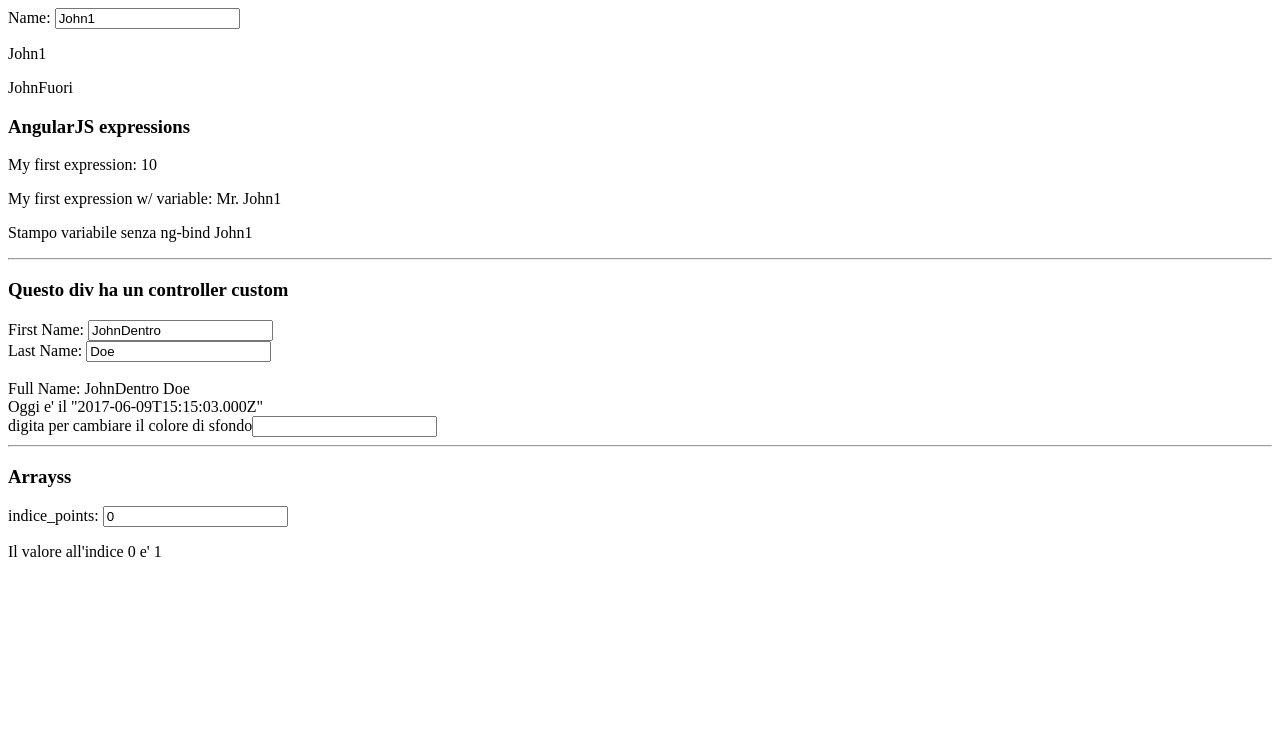
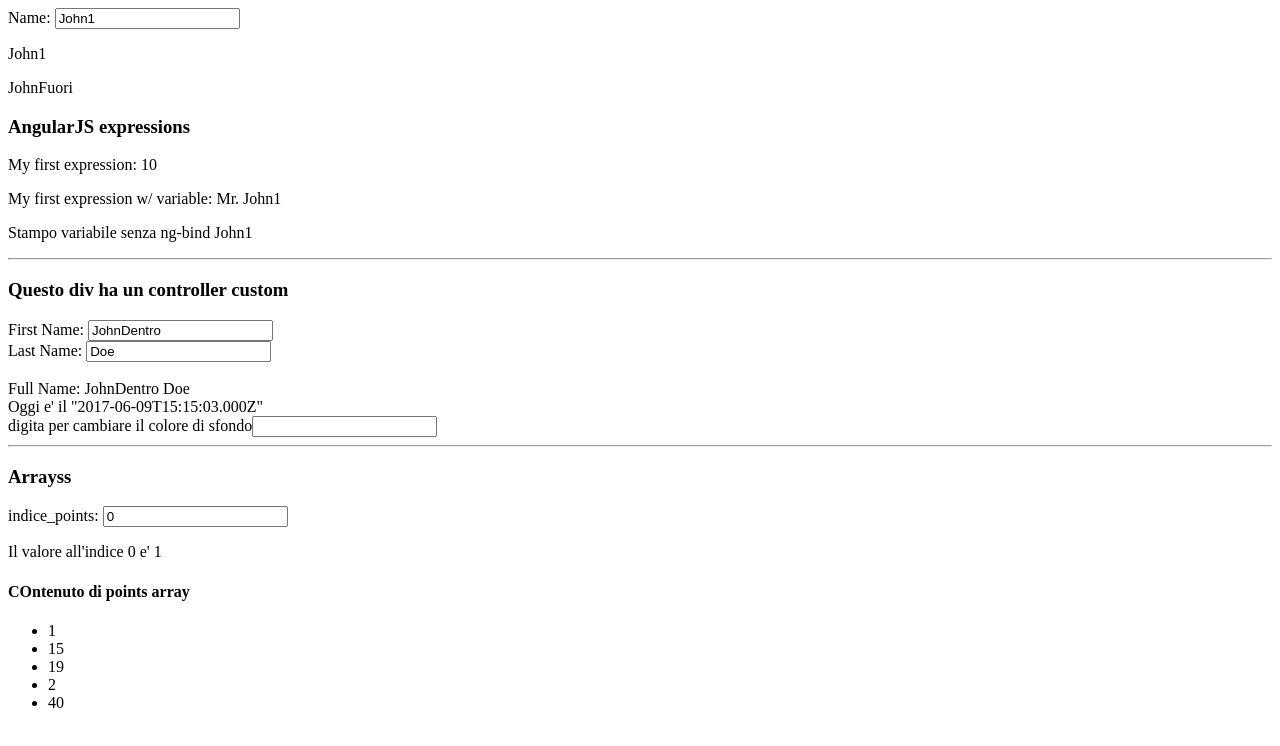
Before and after one commit to TheJoin95/giovanisi-web-based-gobetti-volta, a plain HTML site: page 09-06-2017/index.html in a window 1280 px wide. Drawn offline with Linux system fonts and the light colour scheme.

Commit message:
09-06-2017 - ng-repeat

```diff
--- a/09-06-2017/index.html
+++ b/09-06-2017/index.html
@@ -28,6 +28,12 @@
     <h3>Arrayss</h3>
     indice_points: <input type="number" ng-model="indice_points"><br>
     <p>Il valore all'indice {{indice_points}} e' {{ points[indice_points] }}</p>
+    <h4>COntenuto di points array</h4>
+    <ul id="ciccio">
+      <li ng-repeat="point in points">
+        {{ point }}
+      </li>
+    </ul>
   </div>
 </div>
 <script>
```
